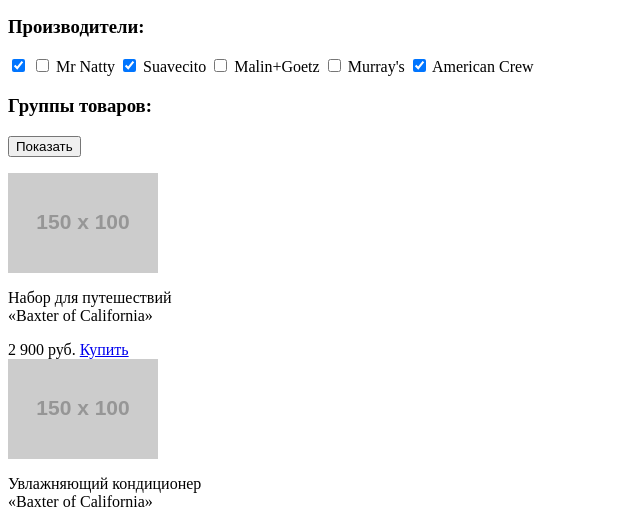
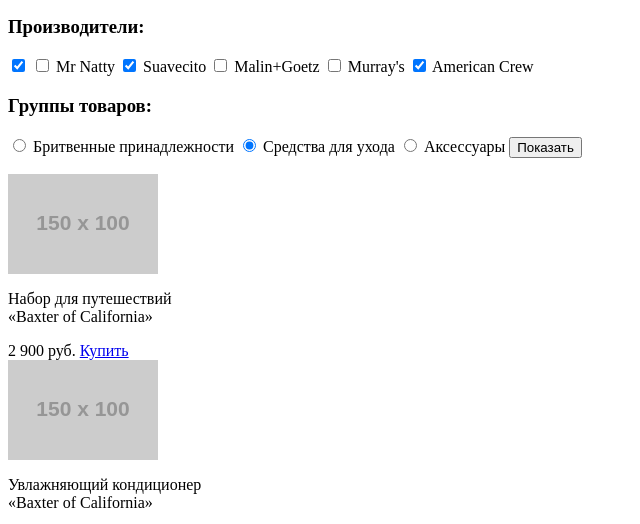
Before and after one commit to flaum/70538-barbershop, a plain HTML site: page care-list.html in a window 1280 px wide. Shown: the part 256-780 px from the top of the page, without its empty margins (0-640 px from the left). Drawn offline with Linux system fonts and the light colour scheme; placeholder pictures from the web are drawn by us.

Commit message:
Правки
Добавил радиобаттоны
Правки в разметке

```diff
--- a/care-list.html
+++ b/care-list.html
@@ -64,6 +64,12 @@
           </div>
           <div class="one-fourth filter-column">
             <h3 class="side-filter-title">Группы товаров:</h3>
+            <input class="filter-radio-btn" type="radio" id="shaving-tools" name="item-groups">
+            <label for="shaving-tools">Бритвенные принадлежности</label>
+            <input class="filter-radio-btn" type="radio" id="care-tools" name="item-groups" checked>
+            <label for="care-tools">Средства для ухода</label>
+            <input class="filter-radio-btn" type="radio" id="accessories" name="item-groups">
+            <label for="accessories">Аксессуары</label>
             <button class="btn show-btn">Показать</button>
           </div>
         </form>
```
Also changed, not shown: care-item.html (+8 -8 lines).
